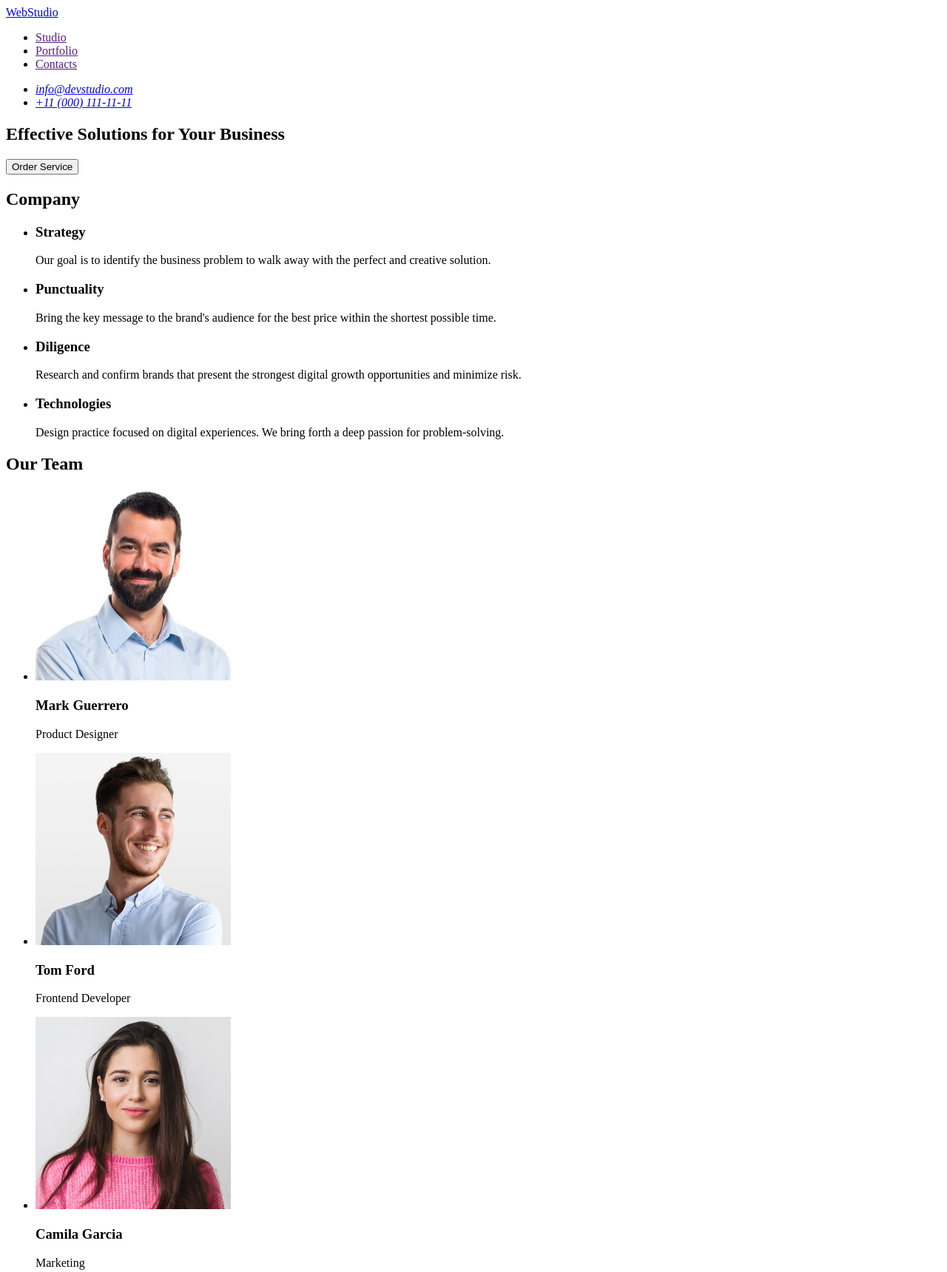
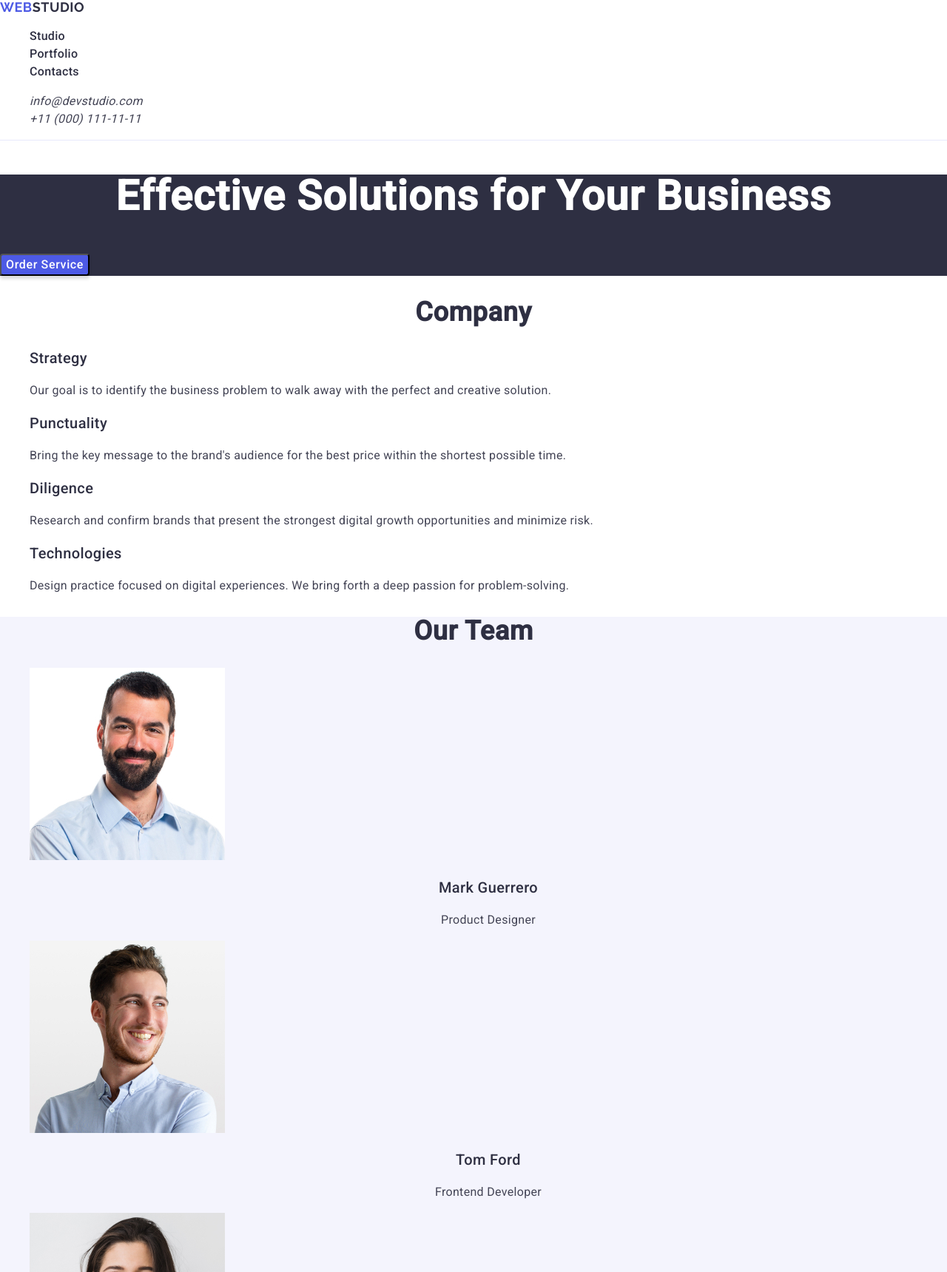
Before and after one commit to nhetsko/goit-home-work-2, a plain HTML site: page index.html in a window 1280 px wide. Shown: the top 1720 px of the page at 74% size. Drawn offline with nearby package versions, Linux system fonts and the light colour scheme.

Commit message:
goit-home-work-2

```diff
--- /dev/null
+++ b/css/styles.css
@@ -0,0 +1,172 @@
+.link {text-decoration: none;}
+.list {list-style-type: none;}
+button {cursor: pointer;
+border-radius: 4px;
+    background: var(--iris, #4D5AE5);
+    box-shadow: 0px 4px 4px 0px rgba(0, 0, 0, 0.15);
+    }
+button:hover {
+    color:border-radius: 4px;
+        background: var(--ocean, #404BBF);
+        box-shadow: 0px 4px 4px 0px rgba(0, 0, 0, 0.15); ;
+}
+.button-text {font-family: 'Roboto', sans-serif;
+    font-size: 16px;
+    font-weight: 500;
+    line-height: 1.5;
+    /* 150% */
+    letter-spacing: 0.04em;
+color: #FFFFFF;}
+
+body {font-family: 'Roboto', sans-serif;
+letter-spacing: 0.02em;
+}
+.main-header {
+border-bottom: 1px solid var(--cornflower, #E7E9FC);
+    background: var(--white, #FFF);
+}
+.logotype {color: var(--navyblue, #2E2F42);
+font-family: 'Raleway', sans-serif;
+    font-size: 18px;
+    font-weight: 700;
+    line-height: 1.16;
+    letter-spacing: 0.03em;
+    text-transform: uppercase;}
+    .text {
+        color: var(--iris, #4D5AE5);}
+
+.menu-link {color: var(--navyblue, #2E2F42);
+    /* Body Medium */
+font-family: 'Roboto', sans-serif;
+    font-size: 16px;
+    font-weight: 500;
+    line-height: 1.5;
+    letter-spacing: 0.02em;}
+    .menu-link:active {
+      color:#404BBF ;
+    }
+
+.address-link {color: var(--slate, #434455);
+        /* Body */
+        font-family: 'Roboto', sans-serif;
+        font-size: 16px;
+        font-weight: 400;
+        line-height: 1.5;
+        letter-spacing: 0.02em;}
+.address-link:focus, .address-link:hover {color:#404BBF;}
+.title-one {
+    color: var(--white, #FFF);
+        text-align: center;
+        /* Header 1 */
+        font-family: 'Roboto', sans-serif;
+        font-size: 56px;
+        font-weight: 700;
+        line-height: 1.07;
+        /* 107.143% */
+        letter-spacing: 0.02em;
+}
+.section-one {
+    background-color:var(--navyblue, #2E2F42);;
+}
+.title-three {
+    color: var(--navyblue, #2E2F42);
+        /* Header 3 */
+        font-family: 'Roboto', sans-serif;
+        font-size: 20px;
+        font-weight: 500;
+        line-height: 1.2;
+        /* 120% */
+        letter-spacing: 0.02em;
+}
+.section-two-text {
+    color: var(--slate, #434455);
+        /* Body */
+        font-family: 'Roboto', sans-serif;
+        font-size: 16px;
+        font-weight: 400;
+        line-height: 1.5;
+        /* 150% */
+        letter-spacing: 0.02em;
+        display: flex;
+        align-items: flex-start;
+
+}
+.title-two {
+    color: var(--navyblue, #2E2F42);
+        text-align: center;
+        /* Header 2 */
+        font-family: 'Roboto', sans-serif;
+        font-size: 36px;
+        font-weight: 700;
+        line-height: 1.1;
+        /* 111.111% */
+        letter-spacing: 0.02em;
+        text-transform: capitalize;
+}
+.title-section-three {
+color: var(--navyblue, #2E2F42);
+    text-align: center;
+    /* Header 3 */
+    font-family: 'Roboto', sans-serif;
+    font-size: 20px;
+    font-weight: 500;
+    line-height: 1.2;
+    /* 120% */
+    letter-spacing: 0.02em;
+}
+.section-three-text {
+color: var(--slate, #434455);
+    text-align: center;
+    /* Body */
+font-family: 'Roboto', sans-serif;
+    font-size: 16px;
+    font-weight: 400;
+    line-height: 1.5;
+    /* 150% */
+    letter-spacing: 0.02em;
+}
+.images-three {
+background: url(<path-to-image>), lightgray -97.034px -0.927px / 181.897% 251.37% no-repeat;
+}
+.section-three{
+    background: var(--cloud, #F4F4FD)
+}
+.images-four {
+    background: url(<path-to-image>), lightgray 50% / cover no-repeat;
+}
+.footer-main {
+    background: var(--navyblue, #2E2F42);
+}
+.footer-logotype {
+color: var(--iris, #4D5AE5);
+font-family: 'Raleway', sans-serif;
+    font-size: 18px;
+    font-style: normal;
+    font-weight: 700;
+    line-height: 1.16;
+    /* 116.667% */
+    letter-spacing: 0.03em;
+    text-transform: uppercase;
+}
+.logotype-footer {
+    color: var(--cloud, #F4F4FD);
+font-family: 'Raleway', sans-serif;
+        font-size: 18px;
+        font-style: normal;
+        font-weight: 700;
+        line-height: 1.16;
+        /* 116.667% */
+        letter-spacing: 0.03em;
+        text-transform: uppercase;}
+
+.footer-text {
+color: var(--cloud, #F4F4FD);
+    /* Body */
+    font-family: 'Roboto', sans-serif;
+    font-size: 16px;
+    font-style: normal;
+    font-weight: 400;
+    line-height: 1.5;
+    /* 150% */
+    letter-spacing: 0.02em;
+        }
--- a/index.html
+++ b/index.html
@@ -4,91 +4,214 @@
     <meta charset="UTF-8" />
     <meta name="viewport" content="width=device-width, initial-scale=1.0" />
     <title>Document</title>
+    <link rel="preconnect" href="https://fonts.googleapis.com" />
+    <link rel="preconnect" href="https://fonts.gstatic.com" crossorigin />
+    <link
+      rel="stylesheet"
+      href="https://cdn.jsdelivr.net/npm/modern-normalize@2.0.0/modern-normalize.min.css"
+    />
+    <link
+      href="https://fonts.googleapis.com/css2?family=Montserrat:wght@400;700&family=Roboto:wght@400;500&display=swap"
+      rel="stylesheet"
+    />
+    <link rel="preconnect" href="https://fonts.googleapis.com" />
+    <link rel="preconnect" href="https://fonts.gstatic.com" crossorigin />
+    <link
+      href="https://fonts.googleapis.com/css2?family=Montserrat:wght@400;700&family=Raleway:wght@700&display=swap"
+      rel="stylesheet"
+    />
+    <link rel="stylesheet" href="./css/styles.css" />
   </head>
   <body>
-    <header>
-      <nav>
-        <a href="./index.html"> WebStudio</a>
-        <ul>
-          <li><a href="">Studio</a></li>
-          <li><a href="">Portfolio</a></li>
-          <li><a href="">Contacts</a></li>
+    <header class="main-header">
+      <nav class="page-nav">
+        <a class="logotype link" href="./index.html"
+          ><span class="text link">Web</span>Studio
+        </a>
+        <ul class="menu list">
+          <li class="menu-item">
+            <a class="menu-link link" href="">Studio</a>
+          </li>
+          <li class="menu-item">
+            <a class="menu-link link" href="">Portfolio</a>
+          </li>
+          <li class="menu-item">
+            <a class="menu-link link" href="">Contacts</a>
+          </li>
         </ul>
       </nav>
-      <address>
-        <ul>
-          <li><a href="mailto:info@devstudio.com">info@devstudio.com </a></li>
-          <li><a href="tel:+110001111111">+11 (000) 111-11-11 </a></li>
+      <address class="page-address">
+        <ul class="address list">
+          <li class="address-item">
+            <a class="address-link link" href="mailto:info@devstudio.com"
+              >info@devstudio.com
+            </a>
+          </li>
+          <li class="address-item">
+            <a class="address-link link" href="tel:+110001111111"
+              >+11 (000) 111-11-11
+            </a>
+          </li>
         </ul>
       </address>
     </header>
-    <main>
-      <section>
-        <h1>Effective Solutions for Your Business</h1>
-        <button type="button">Order Service</button>
+    <main class="main">
+      <section class="section-one">
+        <h1 class="title-one">Effective Solutions for Your Business</h1>
+        <button type="button">
+          <span class="button-text">Order Service</span>
+        </button>
       </section>
-      <section>
-        <h2>Company</h2>
-        <ul>
-          <li>
-            <h3>Strategy</h3>
-            <p>
+      <section class="section-two">
+        <h2 class="title-two">Company</h2>
+        <ul class="section-two-list list">
+          <li class="section-two-item">
+            <h3 class="title-three">Strategy</h3>
+            <p class="section-two-text">
               Our goal is to identify the business problem to walk away with the
               perfect and creative solution.
             </p>
           </li>
-          <li>
-            <h3>Punctuality</h3>
-            <p>
+          <li class="section-two-item">
+            <h3 class="title-three">Punctuality</h3>
+            <p class="section-two-text">
               Bring the key message to the brand's audience for the best price
               within the shortest possible time.
             </p>
           </li>
-          <li>
-            <h3>Diligence</h3>
-            <p>
+          <li class="section-two-item">
+            <h3 class="title-three">Diligence</h3>
+            <p class="section-two-text">
               Research and confirm brands that present the strongest digital
               growth opportunities and minimize risk.
             </p>
           </li>
-          <li>
-            <h3>Technologies</h3>
-            <p>
+          <li class="section-two-item">
+            <h3 class="title-three">Technologies</h3>
+            <p class="section-two-text">
               Design practice focused on digital experiences. We bring forth a
               deep passion for problem-solving.
             </p>
           </li>
         </ul>
       </section>
-      <section>
-        <h2>Our Team</h2>
-        <ul>
-          <li>
-            <img src="./images/images_4.jpg" alt="Mark Guerrero" width="264" />
-            <h3>Mark Guerrero</h3>
-            <p>Product Designer</p>
+      <section class="section-three">
+        <h2 class="title-two">Our Team</h2>
+        <ul class="section-three-list list">
+          <li class="section-three-item">
+            <img
+              class="images-three"
+              src="./images/images_4.jpg"
+              alt="Mark Guerrero"
+              width="264"
+            />
+            <h3 class="title-section-three">Mark Guerrero</h3>
+            <p class="section-three-text">Product Designer</p>
           </li>
-          <li>
-            <img src="./images/images_1.jpg" alt="Tom Ford" width="264" />
-            <h3>Tom Ford</h3>
-            <p>Frontend Developer</p>
+          <li class="section-three-item">
+            <img
+              class="images-three"
+              src="./images/images_1.jpg"
+              alt="Tom Ford"
+              width="264"
+            />
+            <h3 class="title-section-three">Tom Ford</h3>
+            <p class="section-three-text">Frontend Developer</p>
           </li>
-          <li>
-            <img src="./images/images_2.jpg" alt="Camila Garcia" width="264" />
-            <h3>Camila Garcia</h3>
-            <p>Marketing</p>
+          <li class="section-three-item">
+            <img
+              class="images-three"
+              src="./images/images_2.jpg"
+              alt="Camila Garcia"
+              width="264"
+            />
+            <h3 class="title-section-three">Camila Garcia</h3>
+            <p class="section-three-text">Marketing</p>
           </li>
-          <li>
-            <img src="./images/images_3.jpg" alt="Daniel Wilson" width="264" />
-            <h3>Daniel Wilson</h3>
-            <p>UI Designer</p>
+          <li class="section-three-item">
+            <img
+              class="images-three"
+              src="./images/images_3.jpg"
+              alt="Daniel Wilson"
+              width="264"
+            />
+            <h3 class="title-section-three">Daniel Wilson</h3>
+            <p class="section-three-text">UI Designer</p>
+          </li>
+        </ul>
+      </section>
+      <section class="section-four">
+        <h2 class="title-two">Our Portfolio</h2>
+        <ul class="section-four-list list">
+          <li class="section-four-item">
+            <img
+              class="images-four"
+              src="./images/images_5.jpg"
+              alt="Banking App"
+              width="360"
+            />
+            <h3 class="title-three">Banking App</h3>
+            <p class="section-two-text">App</p>
+          </li>
+          <li class="section-four-item">
+            <img
+              class="images-four"
+              src="./images/images_6.jpg"
+              alt="Cashless Payment"
+              width="360"
+            />
+            <h3 class="title-three">Cashless Payment</h3>
+            <p class="section-two-text">Marketing</p>
+          </li>
+          <li class="section-four-item">
+            <img
+              class="images-four"
+              src="./images/images_7.jpg"
+              alt="Meditation App"
+              width="360"
+            />
+            <h3 class="title-three">Meditation App</h3>
+            <p class="section-two-text">App</p>
+          </li>
+          <li class="section-four-item">
+            <img
+              class="images-four"
+              src="./images/images_8.jpg"
+              alt="Taxi Service"
+              width="360"
+            />
+            <h3 class="title-three">Taxi Service</h3>
+            <p class="section-two-text">Marketing</p>
+          </li>
+          <li class="section-four-item">
+            <img
+              class="images-four"
+              src="./images/images_8.jpg"
+              alt="Screen Illustrations"
+              width="360"
+            />
+            <h3 class="title-three">Screen Illustrations</h3>
+            <p class="section-two-text">Design</p>
+          </li>
+          <li class="section-four-item">
+            <img
+              class="images-four"
+              src="./images/images_10.jpg"
+              alt="Online Courses"
+              width="360"
+            />
+            <h3 class="title-three">Online Courses</h3>
+            <p class="section-two-text">Marketing</p>
           </li>
         </ul>
       </section>
     </main>
-    <footer>
-      <a href="./index.html"> WebStudio </a>
-      <p>
+    <footer class="footer-main">
+      <a class="logotype-footer link" href="./index.html">
+        <span class="footer-logotype">Web</span>Studio
+      </a>
+
+      <p class="footer-text">
         Increase the flow of customers and sales for your business with digital
         marketing & growth solutions.
       </p>
```
Also changed, not shown: images/images_10.jpg (added), images/images_5.jpg (added), images/images_6.jpg (added), images/images_7.jpg (added), images/images_8.jpg (added), images/images_9.jpg (added).
